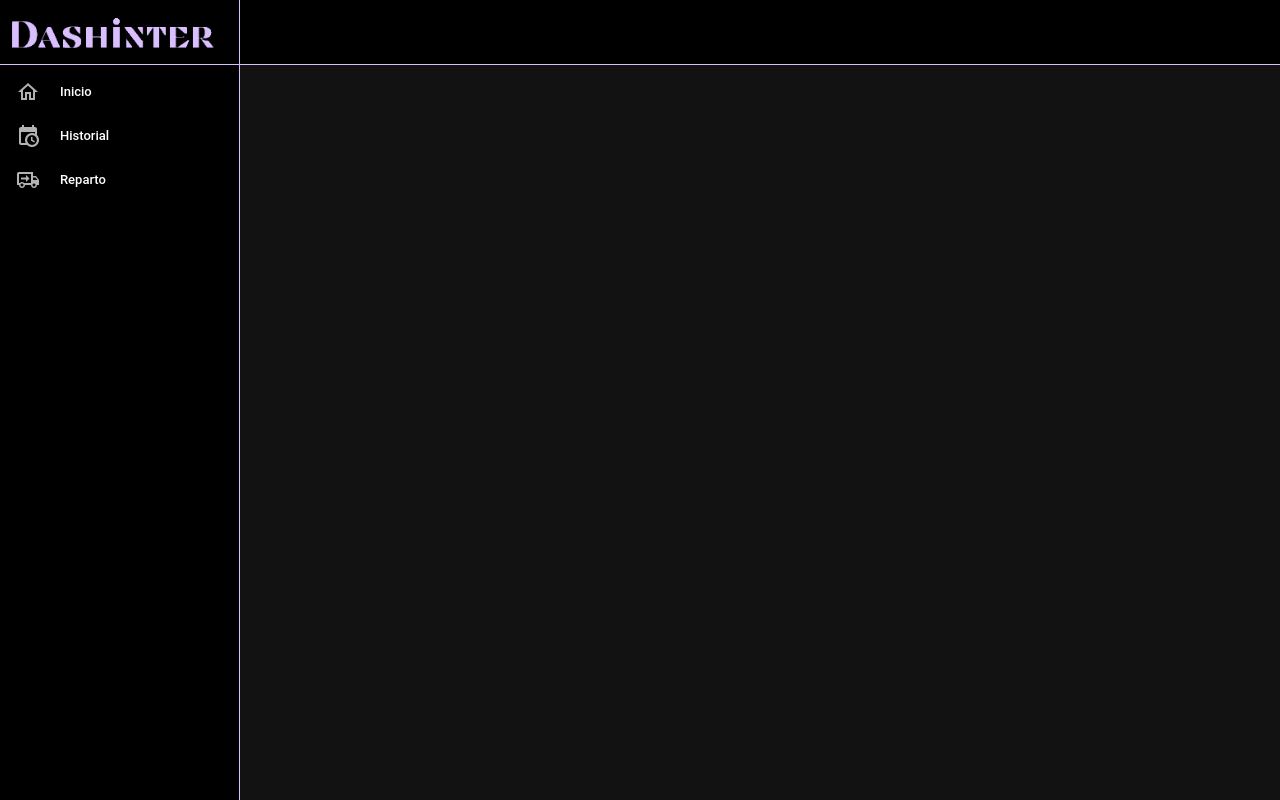
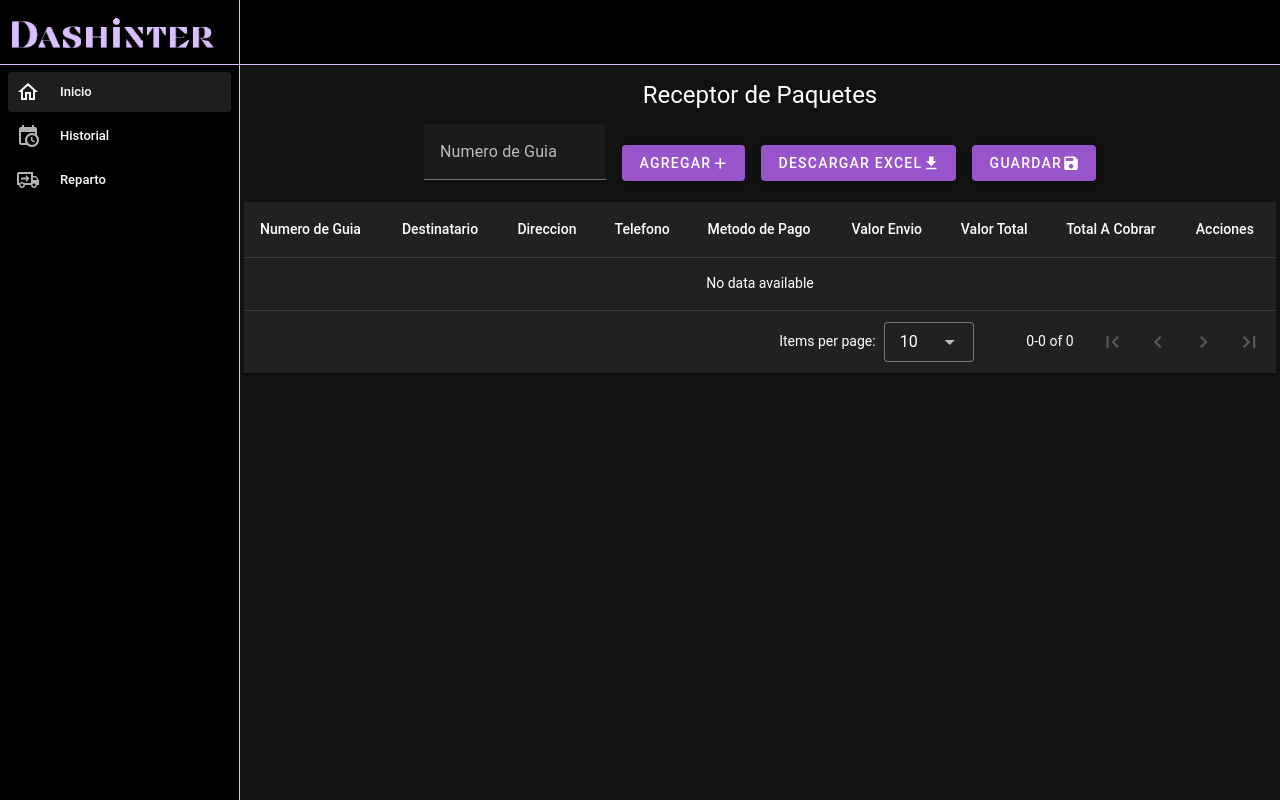
Before and after one commit to jhanma17/dashinter-frontend, a Vue app: page / in a window 1280 px wide. Built offline with nearby package versions, Linux system fonts and the light colour scheme.

Commit message:
Feat: Home excel downloader

```diff
--- a/src/layouts/DashboardLayout/SideBar.vue
+++ b/src/layouts/DashboardLayout/SideBar.vue
@@ -11,6 +11,7 @@
       <v-list-item
         class="text-text"
         title="Inicio"
+        to="/"
         prepend-icon="mdi-home-outline"
       ></v-list-item>
       <v-list-item
--- a/src/router/index.js
+++ b/src/router/index.js
@@ -6,6 +6,11 @@ const routes = [
     path: "/",
     component: () => import("@/layouts/DashboardLayout/index.vue"),
     children: [
+      {
+        path: "",
+        name: "Home",
+        component: () => import("@/views/HistoryDay.vue"),
+      },
       {
         path: "/history",
         name: "History",
--- a/src/views/HistoryDay.vue
+++ b/src/views/HistoryDay.vue
@@ -10,19 +10,23 @@
         <v-text-field
           v-model="guideId"
           outlined
-          dark
           label="Numero de Guia"
+          color="primary"
           class="mx-2"
           @keyup.enter="getGuidesLocal"
         >
         </v-text-field>
-        <v-btn dark class="mx-2" @click="getGuidesLocal">
+        <v-btn color="primary" class="mx-2 text-text" @click="getGuidesLocal">
           Agregar
-          <v-icon right dark color="white">mdi-plus</v-icon>
+          <v-icon right color="text">mdi-plus</v-icon>
         </v-btn>
-        <v-btn dark @click="downloadSpreadsheet">
+        <v-btn color="primary" class="mx-2 text-text" @click="downloadSpreadsheet">
           Descargar Excel
-          <v-icon right dark color="white">mdi-package-down</v-icon>
+          <v-icon right color="text">mdi-download</v-icon>
+        </v-btn>
+        <v-btn color="primary" class="mx-2 text-text">
+          Guardar
+          <v-icon right color="text">mdi-content-save</v-icon>
         </v-btn>
       </v-row>
     </v-col>
```
